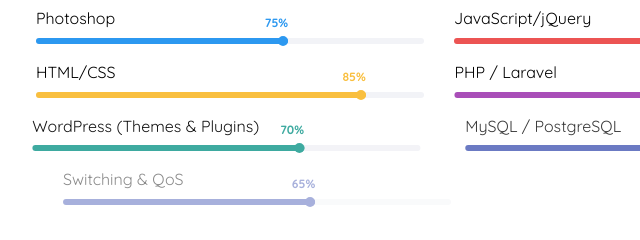
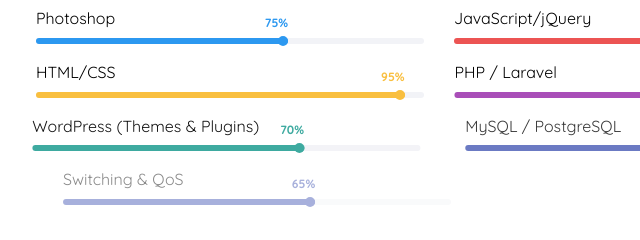
Before and after one commit to bouzidseyf/seyfbs.github.io, a plain HTML site: page index.html in a window 1280 px wide. Shown: the part 3276-3516 px from the top of the page, 351-991 px from the left. Drawn offline with nearby package versions, Linux system fonts and the light colour scheme; files whose address does not match are found by name; a web font is replaced by a local one.

Commit message:
add index modification to repo

```diff
--- a/index.html
+++ b/index.html
@@ -325,9 +325,9 @@
 							<div class="progress-wrap">
 								<h3>HTML/CSS</h3>
 								<div class="progress">
-								 	<div class="progress-bar color-3" role="progressbar" aria-valuenow="85"
-								  	aria-valuemin="0" aria-valuemax="100" style="width:85%">
-								    <span>85%</span>
+								 	<div class="progress-bar color-3" role="progressbar" aria-valuenow="95"
+								  	aria-valuemin="0" aria-valuemax="100" style="width:95%">
+								    <span>95%</span>
 								  	</div>
 								</div>
 							</div>
```
